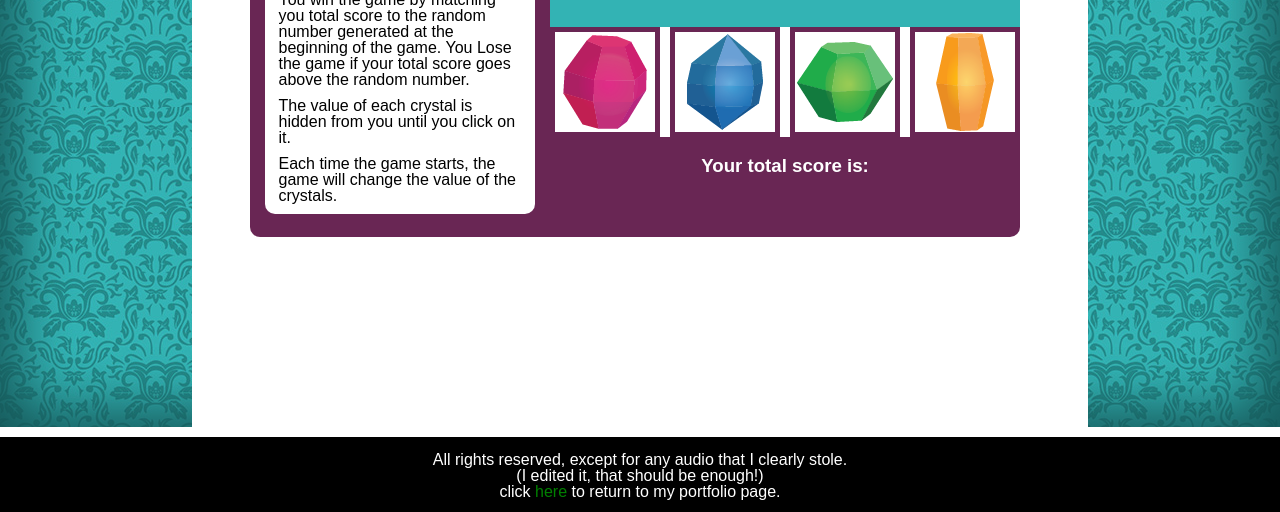
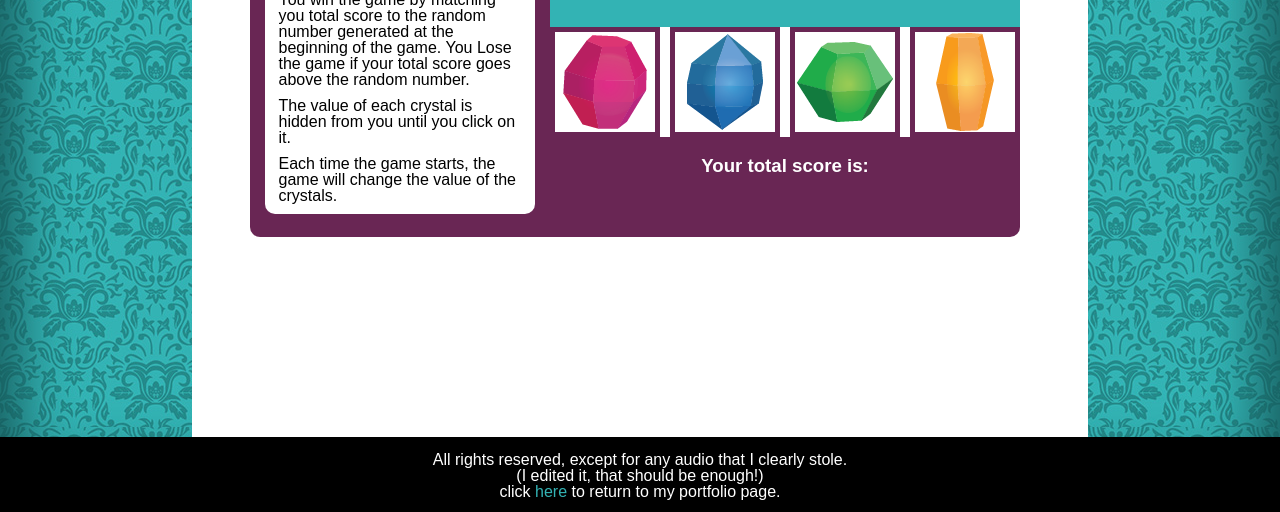
Before and after one commit to rmeaney/crystalgame, a plain HTML site: page index.html in a window 1280 px wide. In both pictures the pointer is over the link "here". Shown: the part 288-800 px from the top of the page. Drawn offline with nearby package versions, Linux system fonts and the light colour scheme.

Commit message:
fix 08 maybe the stretch issue

```diff
--- a/assets/css/style.css
+++ b/assets/css/style.css
@@ -10,7 +10,7 @@ html, body{
 	background-image:url('../images/floralPatternBlue-01.jpg');
 	background-repeat:repeat;
 	width:100%;
-	max-height:640px;
+	max-height:700px;
 	height:100%;
 
 	margin:0px;
@@ -196,6 +196,6 @@ footer p a{
 	text-decoration: none
 }
 footer p a:hover{
-	color:green;
+	color:#33b3b4;
 }
 /*end*/
```
